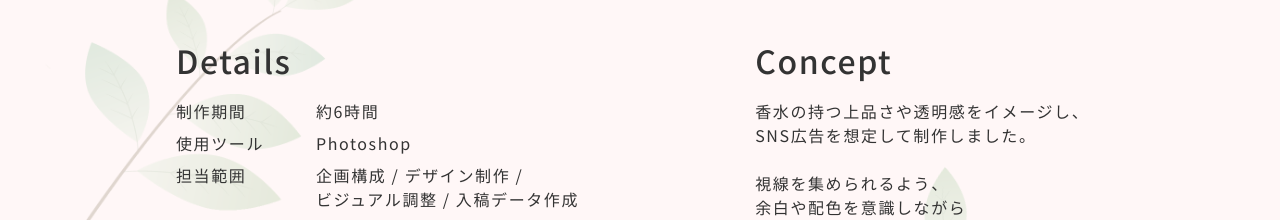
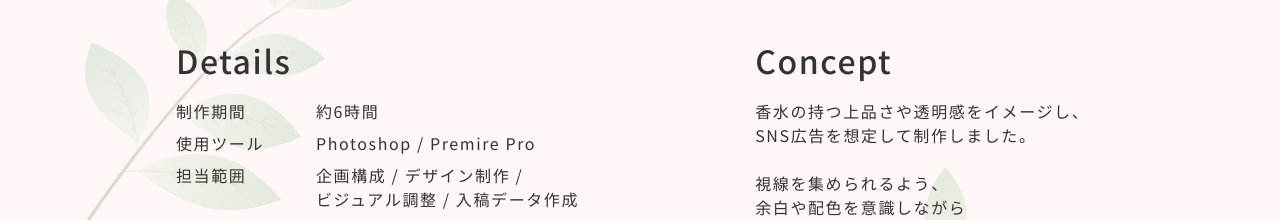
Before and after one commit to akidesignjp/aki-portfolio, a plain HTML site: page works/perfume.html in a window 1280 px wide. Shown: the part 2580-2800 px from the top of the page. Drawn offline with Linux system fonts and the light colour scheme; some packages are replaced by stand-ins of ours.

Commit message:
Add files via upload

```diff
--- a/works/perfume.html
+++ b/works/perfume.html
@@ -61,7 +61,7 @@
             <h3 class="work_section-title">Details</h3>
             <dl class="work_details-list">
               <dt class="work_details-term">制作期間</dt><dd class="work_details-desc">約6時間</dd>
-              <dt class="work_details-term">使用ツール</dt><dd class="work_details-desc">Photoshop</dd>
+              <dt class="work_details-term">使用ツール</dt><dd class="work_details-desc">Photoshop / Premire Pro</dd>
               <dt class="work_details-term">担当範囲</dt><dd class="work_details-desc">企画構成 / デザイン制作 /<br>ビジュアル調整 / 入稿データ作成</dd>
             </dl>
           </section>
```
